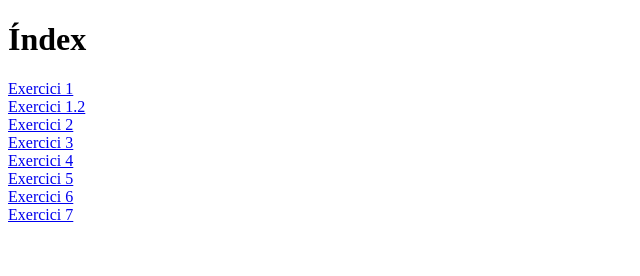
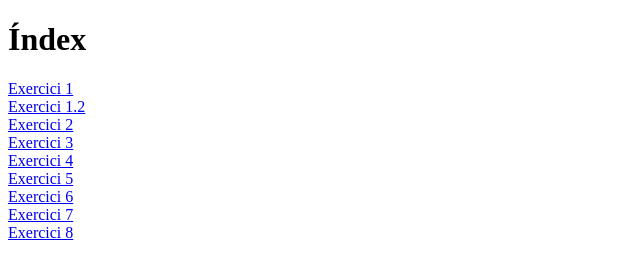
Before and after one commit to rolo8043/Rosa-L-pez, a plain HTML site: page index.html in a window 1280 px wide. Shown: the full height of the page, 0-640 px from the left. Drawn offline with Linux system fonts and the light colour scheme.

Commit message:
Update index.html

```diff
--- a/index.html
+++ b/index.html
@@ -16,5 +16,6 @@
     <a href="P1/Pt5.html">Exercici 5</a><br>
     <a href="P1/Pt6.html">Exercici 6</a><br>
     <a href="P1/Pt7.html">Exercici 7</a><br>
+    <a href="P1/Pt8.html">Exercici 8</a><br>
 </body>
 </html>
```
